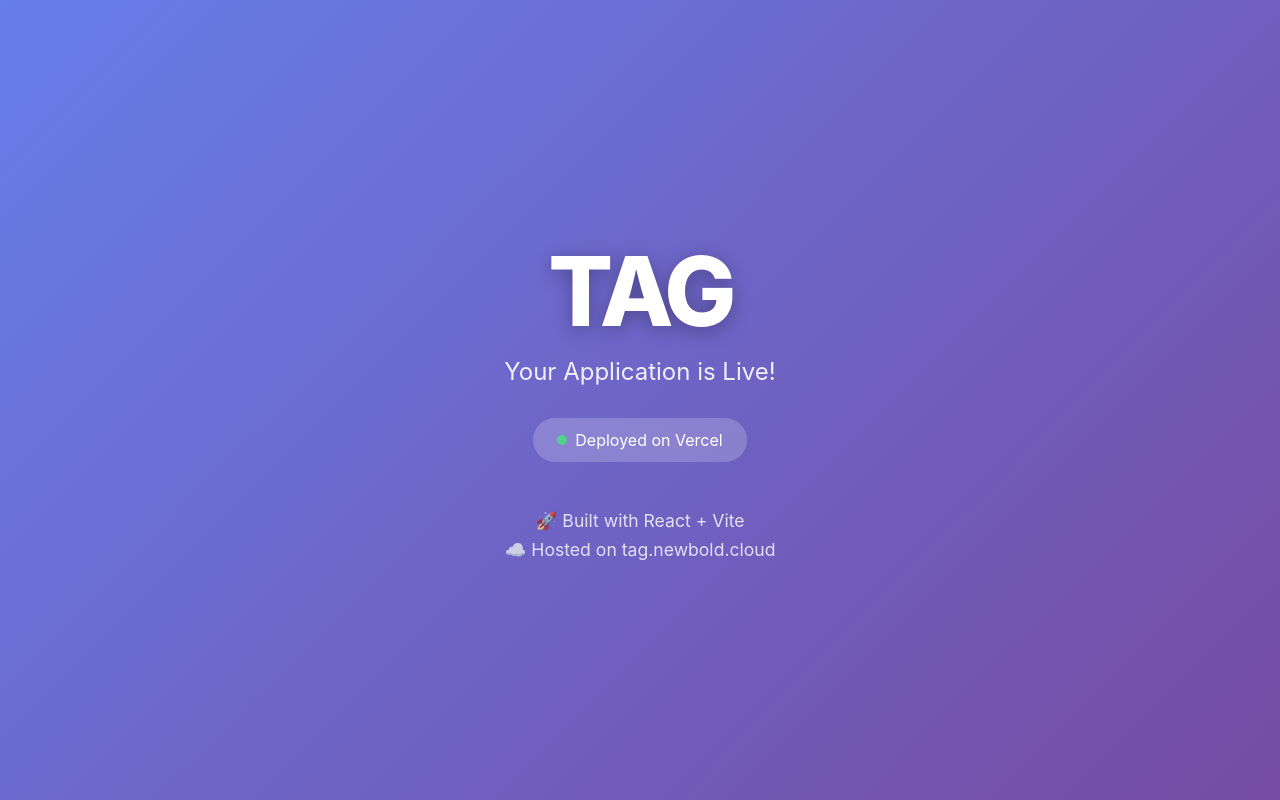
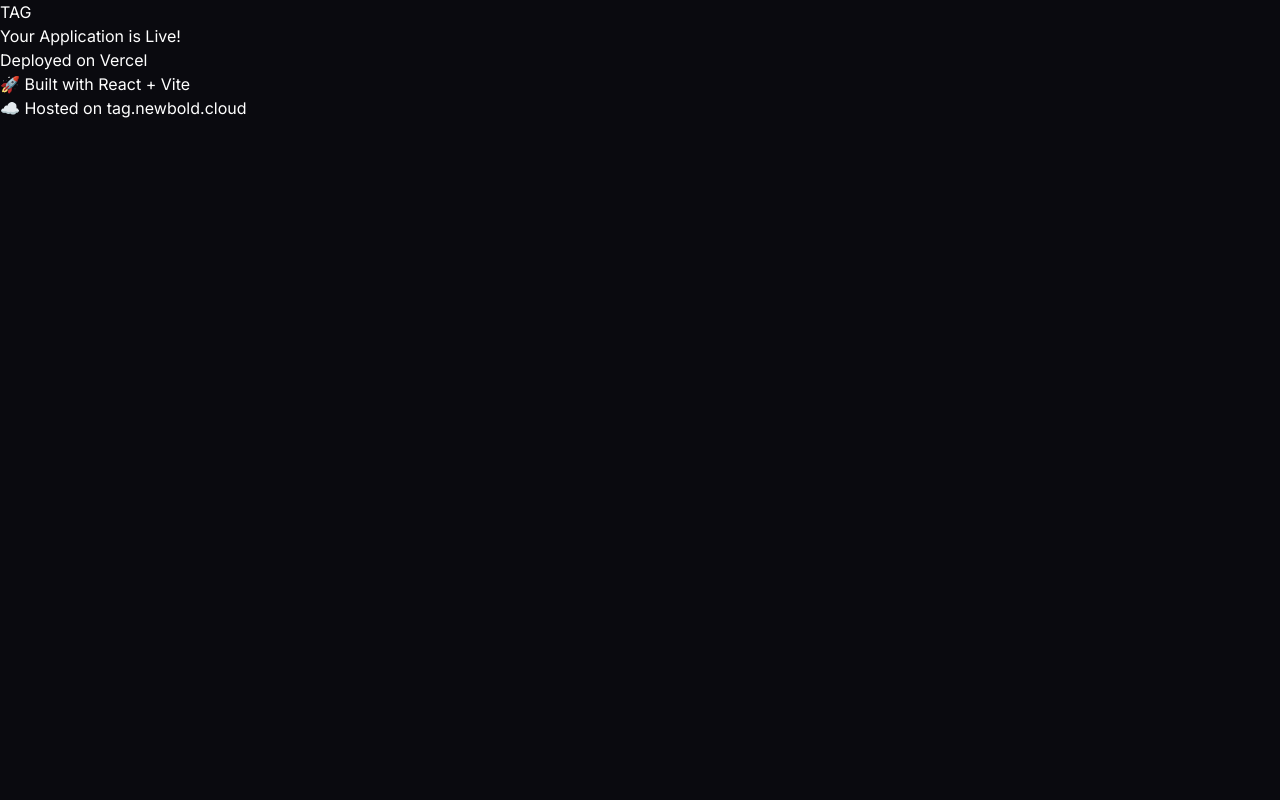
Before and after one commit to justinnewbold/TAG, a React (Vite) app: page / in a window 1280 px wide. Built offline with nearby package versions, Linux system fonts and the light colour scheme.

Commit message:
Update CSS with Tailwind

```diff
--- a/src/index.css
+++ b/src/index.css
@@ -1,3 +1,7 @@
+@tailwind base;
+@tailwind components;
+@tailwind utilities;
+
 * {
   margin: 0;
   padding: 0;
@@ -5,63 +9,134 @@
 }
 
 body {
-  font-family: -apple-system, BlinkMacSystemFont, 'Segoe UI', Roboto, Oxygen, Ubuntu, sans-serif;
-  background: linear-gradient(135deg, #667eea 0%, #764ba2 100%);
+  font-family: 'Inter', system-ui, sans-serif;
+  background: #0a0a0f;
+  color: white;
   min-height: 100vh;
-  display: flex;
-  align-items: center;
-  justify-content: center;
+  overflow-x: hidden;
 }
 
-.app {
-  text-align: center;
-  color: white;
-  padding: 2rem;
+/* Custom scrollbar */
+::-webkit-scrollbar {
+  width: 6px;
 }
 
-.hero h1 {
-  font-size: 6rem;
-  font-weight: 800;
-  letter-spacing: -0.05em;
-  margin-bottom: 0.5rem;
-  text-shadow: 0 4px 20px rgba(0, 0, 0, 0.3);
+::-webkit-scrollbar-track {
+  background: #12121a;
 }
 
-.tagline {
-  font-size: 1.5rem;
-  opacity: 0.9;
-  margin-bottom: 2rem;
+::-webkit-scrollbar-thumb {
+  background: #00f5ff40;
+  border-radius: 3px;
 }
 
-.status {
-  display: inline-flex;
-  align-items: center;
-  gap: 0.5rem;
-  background: rgba(255, 255, 255, 0.2);
-  padding: 0.75rem 1.5rem;
-  border-radius: 50px;
-  backdrop-filter: blur(10px);
+/* Leaflet map overrides */
+.leaflet-container {
+  background: #0a0a0f !important;
 }
 
-.dot {
-  width: 10px;
-  height: 10px;
-  background: #4ade80;
-  border-radius: 50%;
-  animation: pulse 2s infinite;
+.leaflet-tile {
+  filter: invert(1) hue-rotate(180deg) brightness(0.8) contrast(1.2);
 }
 
-@keyframes pulse {
-  0%, 100% { opacity: 1; }
-  50% { opacity: 0.5; }
+.leaflet-control-zoom {
+  border: none !important;
 }
 
-.info {
-  margin-top: 3rem;
-  font-size: 1.1rem;
-  opacity: 0.8;
+.leaflet-control-zoom a {
+  background: #12121a !important;
+  color: #00f5ff !important;
+  border: 1px solid #00f5ff30 !important;
 }
 
-.info p {
-  margin: 0.5rem 0;
+.leaflet-control-attribution {
+  background: #12121a90 !important;
+  color: #ffffff50 !important;
+  font-size: 10px !important;
 }
+
+/* Glass card effect */
+@layer components {
+  .card {
+    @apply bg-dark-800/80 backdrop-blur-xl border border-white/10 rounded-2xl;
+  }
+
+  .card-glow {
+    @apply bg-dark-800/80 backdrop-blur-xl border border-neon-cyan/30 rounded-2xl;
+    box-shadow: 0 0 30px rgba(0, 245, 255, 0.1);
+  }
+
+  .btn-primary {
+    @apply px-6 py-3 bg-gradient-to-r from-neon-cyan to-neon-purple text-white font-semibold rounded-xl;
+    @apply hover:opacity-90 transition-all duration-200;
+    @apply disabled:opacity-50 disabled:cursor-not-allowed;
+  }
+
+  .btn-secondary {
+    @apply px-6 py-3 bg-dark-700 border border-white/20 text-white font-medium rounded-xl;
+    @apply hover:bg-dark-600 hover:border-white/30 transition-all duration-200;
+  }
+
+  .btn-danger {
+    @apply px-6 py-3 bg-red-500/20 border border-red-500/50 text-red-400 font-medium rounded-xl;
+    @apply hover:bg-red-500/30 transition-all duration-200;
+  }
+
+  .input-field {
+    @apply w-full px-4 py-3 bg-dark-700 border border-white/10 rounded-xl text-white;
+    @apply placeholder:text-white/30 focus:outline-none focus:border-neon-cyan/50;
+    @apply transition-all duration-200;
+  }
+
+  .label {
+    @apply block text-sm text-white/60 mb-2 font-medium;
+  }
+
+  .nav-item {
+    @apply flex flex-col items-center gap-1 p-2 rounded-xl transition-all duration-200;
+    @apply text-white/50 hover:text-white hover:bg-white/5;
+  }
+
+  .nav-item.active {
+    @apply text-neon-cyan bg-neon-cyan/10;
+  }
+}
+
+/* Player marker pulse */
+.player-marker {
+  position: relative;
+}
+
+.player-marker::after {
+  content: '';
+  position: absolute;
+  top: 50%;
+  left: 50%;
+  width: 100%;
+  height: 100%;
+  border-radius: 50%;
+  transform: translate(-50%, -50%);
+  animation: radar 2s linear infinite;
+  border: 2px solid currentColor;
+}
+
+/* TAG button animation */
+.tag-button {
+  position: relative;
+  overflow: hidden;
+}
+
+.tag-button::before {
+  content: '';
+  position: absolute;
+  top: -50%;
+  left: -50%;
+  width: 200%;
+  height: 200%;
+  background: conic-gradient(from 0deg, transparent, rgba(0, 245, 255, 0.3), transparent);
+  animation: spin 3s linear infinite;
+}
+
+@keyframes spin {
+  100% { transform: rotate(360deg); }
+}
```
